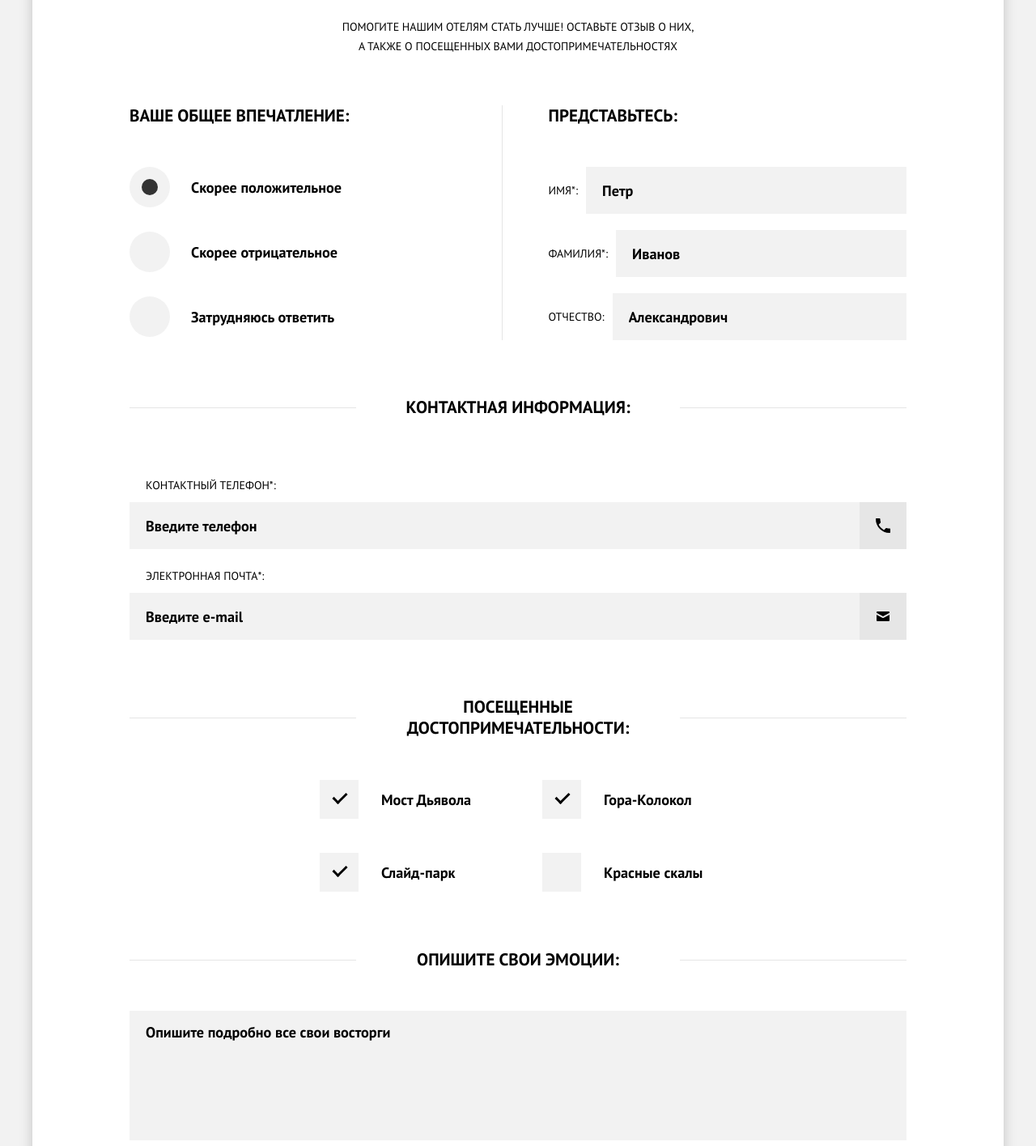
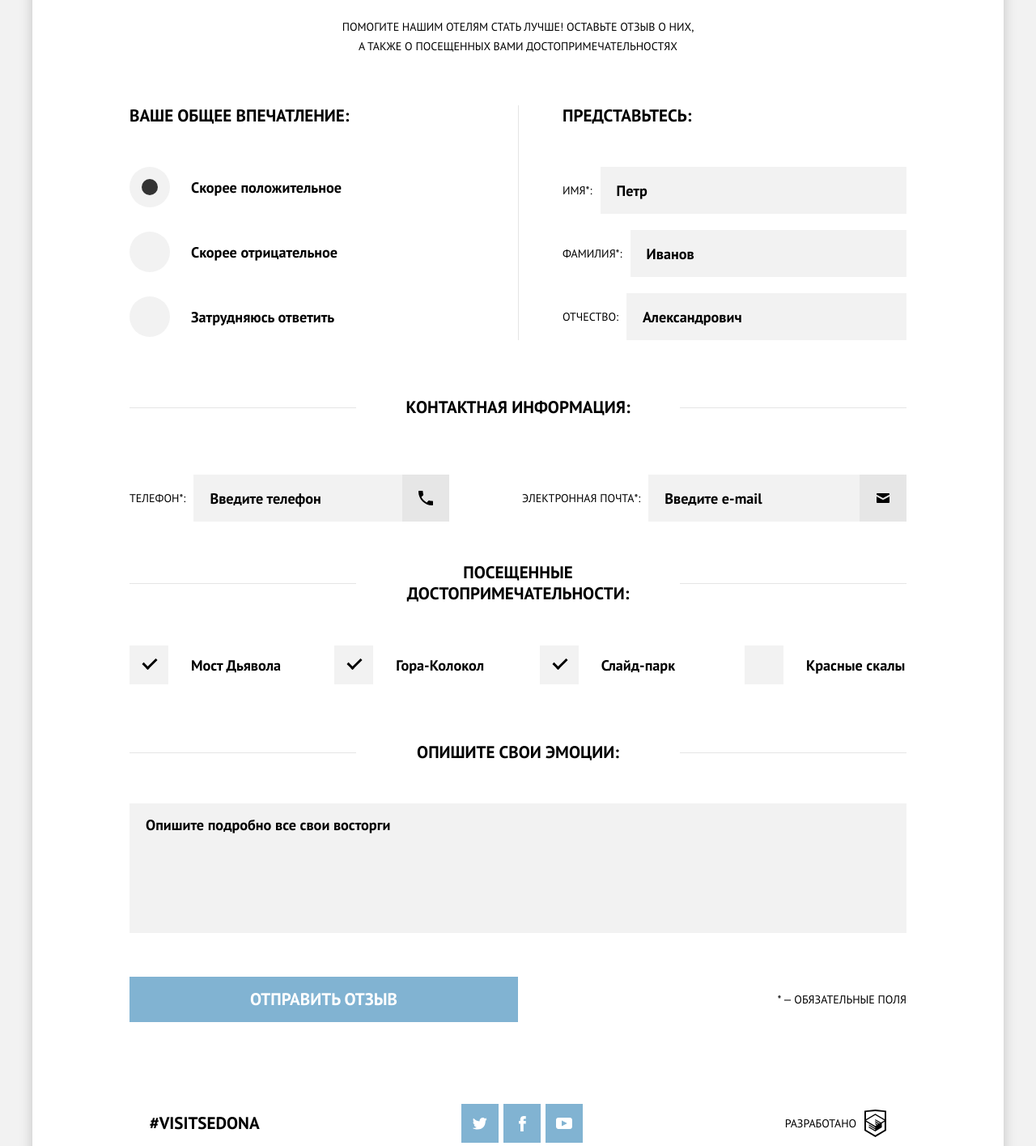
Before and after one commit to NatalyLu/sedona, a website: page source/form.html in a window 1280 px wide. Shown: the part 485-1900 px from the top of the page at 81% size. Drawn offline with nearby package versions, Linux system fonts and the light colour scheme; files that its build step writes are made by us from their sources; files whose address does not match are found by name.

Commit message:
flexible and adaptive styles for form page

```diff
--- a/source/form.html
+++ b/source/form.html
@@ -47,7 +47,7 @@
         <p class="reviews__description">Помогите нашим отелям стать лучше! оставьте отзыв о них, а также о посещенных вами достопримечательностях</p>
         <form class="reviews__form form-review" action="https://echo.htmlacademy.ru" method="post">
           <fieldset class="form-review__fieldset form-review__fieldset--fio">
-            <h3 class="main-title form-review__title"><span class="form-review__title--text">Представьтесь:</span></h3>
+            <h3 class="main-title form-review__title"><span class="form-review__title-text">Представьтесь:</span></h3>
             <p class="form-review__field">
               <label class="form-review__label" for="first-name">ИМЯ*:</label>
               <input class="form-review__text" id="first-name" type="text" name="name" placeholder="Петр" required>
@@ -62,18 +62,21 @@
             </p>
           </fieldset>
           <fieldset class="form-review__fieldset form-review__fieldset--contacts">
-            <h3 class="main-title form-review__title"><span class="form-review__title--text">Контактная информация:</span></h3>
+            <h3 class="main-title form-review__title"><span class="form-review__title-text">Контактная информация:</span></h3>
+            <div class="form-review__wrapper-contacts">
               <p class="form-review__field form-review__field--phone">
-              <label class="form-review__label" for="phone">Контактный телефон*:</label>
+                <label class="form-review__label" for="phone"><span class="hidden">Контактный </span>телефон*:</label>
                 <input class="form-review__text" id="phone" type="tel" name="phone" placeholder="Введите телефон" required>
               </p>
               <p class="form-review__field form-review__field--email">
                 <label class="form-review__label" for="email">Электронная почта*:</label>
                 <input class="form-review__text" id="email" type="email" name="email" placeholder="Введите e-mail" required>
               </p>
+            </div>
           </fieldset>
           <fieldset class="form-review__fieldset form-review__fieldset--impression">
-            <h3 class="main-title form-review__title"><span class="form-review__title--text">ВАше Общее впечатление:</span></h3>
+            <h3 class="main-title form-review__title"><span class="form-review__title-text">ВАше Общее впечатление:</span></h3>
+            <div class="form-review__wrapper-impression">
               <p class="form-review__radio">
                 <input class="form-review__input-radio" id="positive" type="radio" name="impression" value="positive" checked>
                 <label class="form-review__label-radio" for="positive">Скорее положительное</label>
@@ -86,10 +89,11 @@
                 <input class="form-review__input-radio" id="do-not-know" type="radio" name="impression" value="do-not-know">
                 <label class="form-review__label-radio" for="do-not-know">Затрудняюсь ответить</label>
               </p>
+            </div>
           </fieldset>
           <fieldset class="form-review__fieldset form-review__fieldset--visited">
-            <h3 class="main-title form-review__title"><span class="form-review__title--text">посещенные достопримечательности:</span></h3>
-            <div class="form-review__wrapper--visited">
+            <h3 class="main-title form-review__title"><span class="form-review__title-text">посещенные достопримечательности:</span></h3>
+            <div class="form-review__wrapper-visited">
               <p class="form-review__checkbox">
                 <input class="form-review__input-checkbox" id="bridge" type="checkbox" name="visited" value="devils-bridge" checked>
                 <label class="form-review__label-checkbox" for="bridge">Мост Дьявола</label>
@@ -109,7 +113,7 @@
             </div>
           </fieldset>
           <fieldset class="form-review__fieldset form-review__fieldset--comment">
-            <h3 class="main-title form-review__title"><span class="form-review__title--text">Опишите свои эмоции:</span></h3>
+            <h3 class="main-title form-review__title"><span class="form-review__title-text">Опишите свои эмоции:</span></h3>
             <textarea class="form-review__text form-review__text--textarea" name="comment" rows="7" cols="33">Опишите подробно все свои восторги</textarea>
           </fieldset>
           <button class="button form-review__button" type="submit">ОТПРАВИТЬ ОТЗЫВ</button>
--- a/source/less/form-review.less
+++ b/source/less/form-review.less
@@ -11,6 +11,7 @@
   }
 }
 
+// ******************************************
 // ТЕКСТОВЫЕ ИНПУТЫ
 .form-review__title {
   text-align: center;
@@ -43,7 +44,7 @@
   }
 }
 
-.form-review__title--text {
+.form-review__title-text {
   max-width: 350px;
   display: block;
   margin: 0 auto;
@@ -88,6 +89,8 @@
   }
 }
 
+// ******************************************
+// FIO
 .form-review__fieldset--fio {
   .form-review__field:last-child {
     margin-bottom: 0;
@@ -96,13 +99,15 @@
   @media (min-width: @tablet-width) {
     order: 2;
     position: relative;
+    margin-bottom: 20px;
+    padding-left: 55px;
 
     &::after {
       content: "";
       position: absolute;
       height: 100%;
       width: 1px;
-      left: -13%;
+      left: -0;
       top: 0;
       background-color: rgba(@border-color, 0.1);
     }
@@ -119,20 +124,36 @@
     }
   }
 
-  .form-review__title--text {
+  .form-review__title-text {
     @media (min-width: @tablet-width) {
       margin: 0;
     }
   }
 }
 
+// ******************************************
+// CONTACTS
 .form-review__fieldset--contacts {
+  @media (min-width: @tablet-width) {
+    order: 3;
+    grid-column-start: 1;
+    grid-column-end: -1;
+  }
+
   .form-review__field {
     flex-direction: column;
     align-items: flex-start;
     position: relative;
 
     &:last-child {
+      margin-bottom: 0;
+    }
+
+    @media (min-width: @desktop-width) {
+      display: grid;
+      grid-template-columns: auto 1fr;
+      gap: 10px;
+      align-items: center;
       margin-bottom: 0;
     }
   }
@@ -149,12 +170,32 @@
 
   .form-review__label {
     margin: 0 0 8px 20px;
+
+    @media (min-width: @desktop-width) {
+      margin: 0;
+    }
   }
 
-  @media (min-width: @tablet-width) {
-    order: 3;
-    grid-column-start: 1;
-    grid-column-end: -1;
+  .form-review__text {
+    padding: 16px 62px 16px 20px;
+
+    @media (min-width: @desktop-width) {
+      width: 316px;
+    }
+  }
+
+  .hidden {
+    @media (min-width: @tablet-width) {
+      display: none;
+    }
+  }
+}
+
+.form-review__wrapper-contacts {
+  @media (min-width: @desktop-width) {
+    display: grid;
+    grid-template-columns: 1fr 1fr;
+    gap: 10px;
   }
 }
 
@@ -177,6 +218,10 @@
 .form-review__field--phone::after {
   background-image: url("/img/icons/phone.svg");
   background-size: 18px 18px;
+
+  @media (min-width: @desktop-width) {
+    right: 80px;
+  }
 }
 
 .form-review__field--email::after {
@@ -184,44 +229,18 @@
   background-size: 16px 12px;
 }
 
+// ******************************************
 // РАДИОБАТОНЫ
-.form-review__fieldset--impression {
-  @media (min-width: @tablet-width) {
-    order: 1;
-  }
-
-  .form-review__title {
-    @media (min-width: @tablet-width) {
-      text-align: left;
-
-      &::before,
-      &::after {
-        display: none;
-      }
-    }
-  }
-
-  .form-review__title--text {
-    @media (min-width: @tablet-width) {
-      margin: 0;
-    }
-  }
-}
-
 .form-review__radio {
   font-family: "PTSans-Bold", "Arial", sans-serif;
   font-size: 1.3rem;
   line-height: 1.86rem;
-  margin: 0 0 20px 0;
+  margin: 0;
   display: flex;
   align-items: center;
 
   &:last-child {
     margin-bottom: 0;
-  }
-
-  @media (min-width: @tablet-width) {
-    margin: 0 0 30px 0;
   }
 }
 
@@ -277,33 +296,46 @@
   }
 }
 
-// ЧЕКБОКСЫ
-.form-review__fieldset--visited {
+// ******************************************
+// IMPRESSION
+.form-review__fieldset--impression {
   @media (min-width: @tablet-width) {
-    order: 4;
-    grid-column-start: 1;
-    grid-column-end: -1;
-  }
-}
-
-.form-review__wrapper--visited {
-  @media (min-width: @tablet-width) {
-    display: grid;
-    grid-template-columns: 1fr 1fr;
-    gap: 40px 60px;
-    max-width: 490px;
-    margin: 0 auto;
+    order: 1;
   }
 
-  .form-review__checkbox {
+  .form-review__title {
+    @media (min-width: @tablet-width) {
+      text-align: left;
+
+      &::before,
+      &::after {
+        display: none;
+      }
+    }
+  }
+
+  .form-review__title-text {
     @media (min-width: @tablet-width) {
       margin: 0;
     }
   }
 }
 
+.form-review__wrapper-impression {
+  display: grid;
+  grid-template-columns: repeat(auto-fit, 270px);
+  justify-content: start;
+  gap: 24px;
+
+  @media (min-width: @tablet-width) {
+    gap: 30px;
+  }
+}
+
+// ******************************************
+// ЧЕКБОКСЫ
 .form-review__checkbox {
-  margin: 0 0 30px 0;
+  margin: 0;
   font-family: "PTSans-Bold", "Arial", sans-serif;
   font-size: 1.3rem;
   line-height: 1.86rem;
@@ -368,17 +400,43 @@
   }
 }
 
-// TEXTAREA
-.form-review__fieldset--comment {
-  margin-bottom: 51px;
-
+// ******************************************
+// VISITED
+.form-review__fieldset--visited {
   @media (min-width: @tablet-width) {
-    order: 5;
+    order: 4;
     grid-column-start: 1;
     grid-column-end: -1;
+    margin-bottom: 20px;
   }
 }
 
+.form-review__wrapper-visited {
+  display: grid;
+  grid-template-columns: repeat(auto-fit, 200px);
+  justify-content: start;
+  gap: 34px;
+
+  @media (min-width: @tablet-width) {
+    display: grid;
+    grid-template-columns: repeat(auto-fit, 200px);
+    justify-content: center;
+    gap: 40px;
+  }
+
+  @media (min-width: @desktop-width) {
+    justify-content: space-between;
+  }
+
+  .form-review__checkbox {
+    @media (min-width: @tablet-width) {
+      margin: 0;
+    }
+  }
+}
+
+// ******************************************
+// TEXTAREA
 .form-review__text--textarea {
   height: 160px;
   width: 100%;
@@ -387,22 +445,44 @@
   resize: none;
 }
 
+// ******************************************
+// COMMENT
+.form-review__fieldset--comment {
+  margin-bottom: 50px;
+
+  @media (min-width: @tablet-width) {
+    order: 5;
+    grid-column-start: 1;
+    grid-column-end: -1;
+    margin-bottom: 0;
+  }
+}
+
+// ******************************************
 // КНОПКА
 .form-review__button {
   margin: 0 20px;
 
   @media (min-width: @tablet-width) {
     order: 6;
+    margin: 0;
   }
 }
 
+// ******************************************
 // ПРИМЕЧАНИЕ
 .form-review__tip {
+  line-height: 1.86rem;
+  text-transform: uppercase;
   margin: 0;
   height: 0;
   visibility: hidden;
 
   @media (min-width: @tablet-width) {
+    visibility: visible;
+    height: auto;
+    align-self: center;
+    justify-self: end;
     order: 7;
   }
 }
--- a/source/less/reviews.less
+++ b/source/less/reviews.less
@@ -1,5 +1,13 @@
 .reviews {
   margin-bottom: 48px;
+
+  @media (min-width: @tablet-width) {
+    margin-bottom: 60px;
+  }
+
+  @media (min-width: @desktop-width) {
+    margin-bottom: 65px;
+  }
 }
 
 .reviews__title {
@@ -32,8 +40,7 @@
 
   @media (min-width: @tablet-width) {
     display: grid;
-    grid-column-gap: 75px;
-    grid-row-gap: 70px;
+    grid-row-gap: 50px;
     grid-template-columns: 1fr 1fr;
     padding: 0 60px;
   }
```
Lines whose indentation alone changed are shown as unchanged.
